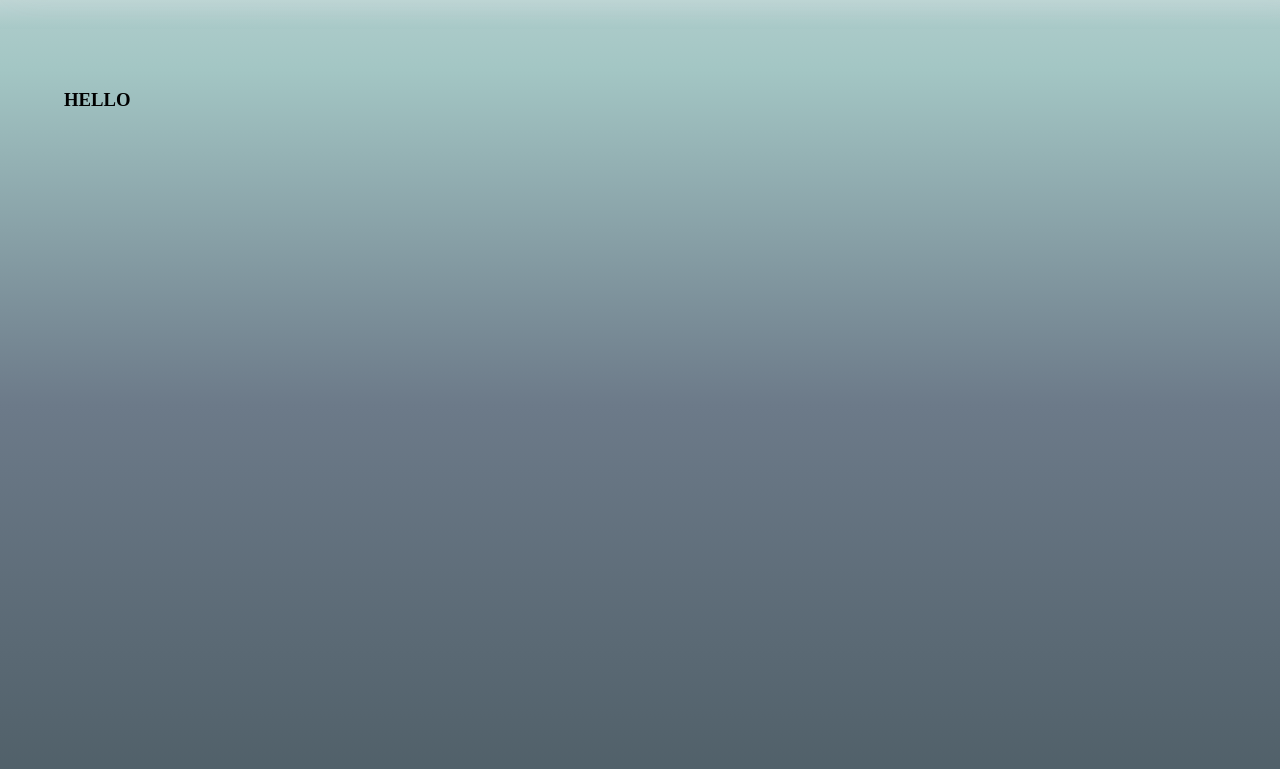
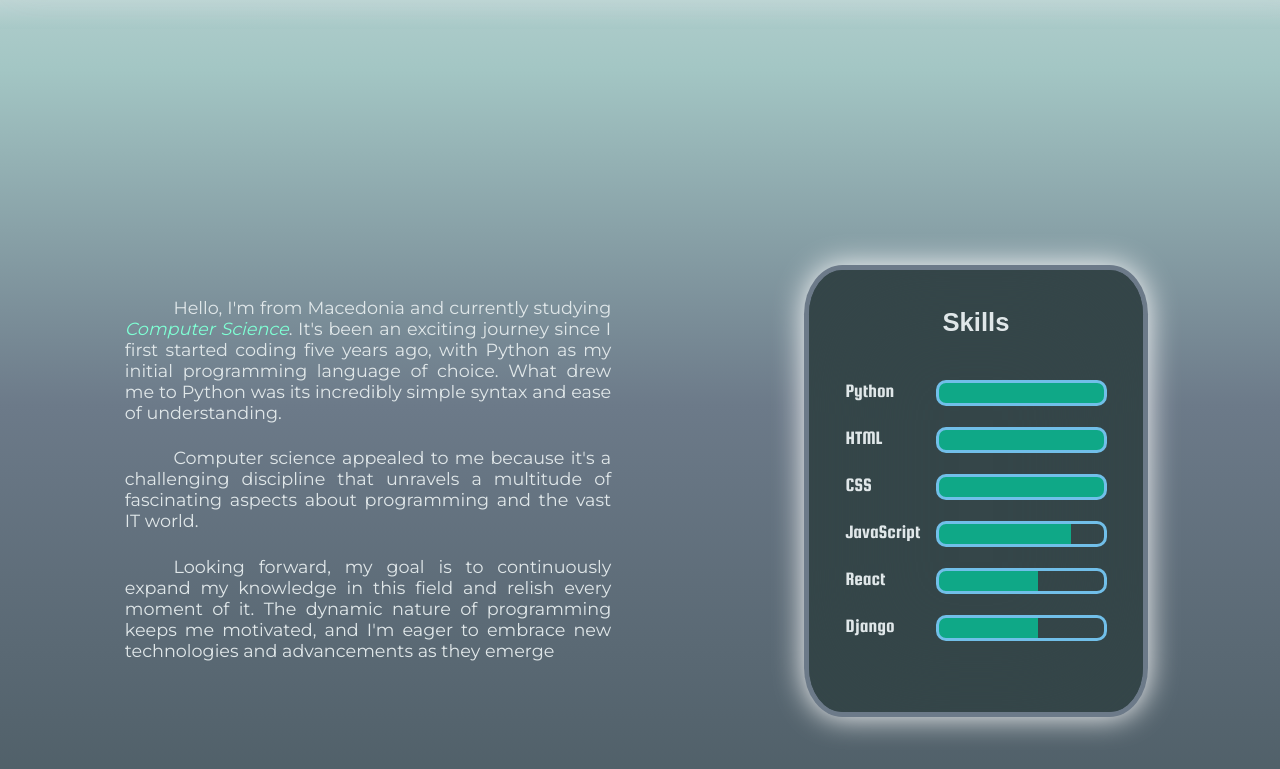
Before and after one commit to AntonioNDev/myPortfolio, a plain HTML site: page index.html in a window 1280 px wide. Shown: the part 771-1540 px from the top of the page. Drawn offline with nearby package versions, Linux system fonts and the light colour scheme; a web font is replaced by a local one.

Commit message:
about me

```diff
--- a/index.html
+++ b/index.html
@@ -57,7 +57,31 @@
              </div>
            </section>
            <section class="about" id="about">
-              <h1>HELLO</h1>
+               <div id="leftSide">
+
+                  <p>Hello, I'm from Macedonia and currently studying <i>Computer Science</i>.
+                     It's been an exciting journey since I first started coding five years ago, with Python as my initial programming language of choice.
+                     What drew me to Python was its incredibly simple syntax and ease of understanding.</p>
+
+                  <p>Computer science appealed to me because it's a challenging discipline that unravels a multitude of fascinating aspects about programming and the vast IT world. </p>
+
+                  <p>Looking forward, my goal is to continuously expand my knowledge in this field and relish every moment of it.
+                     The dynamic nature of programming keeps me motivated, and I'm eager to embrace new technologies and advancements as they emerge</p>
+
+               </div>
+               <div id="rightSide">
+                  <div id="card">
+                     <h3 id="skillsTitle">Skills</h3>
+                     <ul>
+                        <li id="lang1">Python</li>
+                        <li id="lang2">HTML</li>
+                        <li id="lang3">CSS</li>
+                        <li id="lang4">JavaScript</li>
+                        <li id="lang5">React</li>
+                        <li id="lang6">Django</li>
+                     </ul>
+                  </div>
+               </div>
            </section>
            <section class="projects" id="projects">
               <h1>ALI HOCE U MERCEDESA</h1>
--- a/scripts/script.js
+++ b/scripts/script.js
@@ -6,8 +6,10 @@ document.addEventListener('DOMContentLoaded', () => {
    const current = document.getElementById('current');
    const title = document.getElementById('title');
    const elementsLight = document.querySelectorAll('.light');
+   const card = document.getElementById("card");
+   const textElements = card.querySelectorAll("li");
 
-   menuBars.onclick = () => {
+   menuBars.onclick = () => { /* Menu bars animation */
      if (menuBars.classList.contains('fa-bars')) {
        menuBars.classList.remove('fa-bars');
        menuBars.classList.add('fa-bars-staggered');
@@ -25,7 +27,7 @@ document.addEventListener('DOMContentLoaded', () => {
      }
    };
 
-   envelope.onclick = (event) => {
+   envelope.onclick = (event) => { /* Envelope animation */
      if (envelope.classList.contains('fa-envelope')) {
        envelope.classList.remove('fa-envelope');
        envelope.classList.add('fa-envelope-open');
@@ -39,7 +41,7 @@ document.addEventListener('DOMContentLoaded', () => {
      }
    };
 
-   document.addEventListener('click', function (event) {
+   document.addEventListener('click', function (event) { /* Envelope frame animation */
      if (!contactFrame.contains(event.target) && !envelope.contains(event.target)) {
        contactFrame.style.display = 'none';
        envelope.classList.remove('fa-envelope-open');
@@ -47,12 +49,12 @@ document.addEventListener('DOMContentLoaded', () => {
      }
    });
 
-   document.addEventListener('scroll', () => {
+   document.addEventListener('scroll', () => { /* Scroll events */
       const aboutSection = document.getElementById('about');
       const projectsSection = document.getElementById('projects');
       const aboutSectionTop = aboutSection.offsetTop;
       const projectsSectionTop = projectsSection.offsetTop;
-     const scrollPosition = window.pageYOffset;
+      const scrollPosition = window.scrollY;
 
       if (scrollPosition <= aboutSectionTop / 2) {
         current.innerHTML = 'Home';
@@ -73,4 +75,41 @@ document.addEventListener('DOMContentLoaded', () => {
         });
       }
     });
+
+  card.addEventListener("mousemove", handleMouseMove); /* Skills card animation */
+  card.addEventListener("mouseleave", handleMouseLeave);
+
+  function handleMouseMove(event) {
+    const cardRect = card.getBoundingClientRect();
+    const cardCenterX = cardRect.left + cardRect.width / 2;
+    const cardCenterY = cardRect.top + cardRect.height / 2;
+
+    const mouseX = event.clientX;
+    const mouseY = event.clientY;
+
+    const rotateX = (mouseY - cardCenterY) / 10;
+    const rotateY = (mouseX - cardCenterX) / 10;
+
+    card.style.transform = `perspective(1000px) rotateX(${-rotateX}deg) rotateY(${-rotateY}deg)`;
+
+    textElements.forEach((text) => {
+      const textRect = text.getBoundingClientRect();
+      const textCenterX = textRect.left + textRect.width / 2;
+      const textCenterY = textRect.top + textRect.height / 2;
+
+      const dx = Math.abs(mouseX - textCenterX);
+      const dy = Math.abs(mouseY - textCenterY);
+
+      const scale = 1 + (dx + dy) / 800;
+
+      text.style.transform = `scale(${scale})`;
     });
+  }
+
+  function handleMouseLeave() {
+  card.style.transform = "none";
+  textElements.forEach((text) => {
+    text.style.transform = "none";
+  });
+  }
+});
--- a/styles/style.css
+++ b/styles/style.css
@@ -38,6 +38,7 @@ html::-webkit-scrollbar { width: 0 !important } /* hides the scrollbar */
    margin: 0px;
    /* border: 0.5px solid crimson; */
 }
+
 
 .wrapper {
    display: flex;
@@ -288,7 +289,100 @@ html::-webkit-scrollbar { width: 0 !important } /* hides the scrollbar */
 .about {
    width: 100%;
    height: 120vh;
+   display: flex;
 }
+
+.about #leftSide, #rightSide {
+   width: 50%;
+   display: flex;
+   justify-content: center;
+   align-items: center;
+   flex-direction: column;
+}
+
+.about #leftSide p {
+   flex-wrap: wrap;
+   margin: 0% 10% 4% 10%;
+   font-family: var(--nav-);
+   color: #E0E7E9;
+   font-size: 1.1em;
+   text-indent: 10%;
+   text-align: justify;
+}
+
+.about #leftSide p i{
+   color: aquamarine;
+}
+
+.about #rightSide #card{
+   display: flex;
+   flex-direction: column;
+   width: 55%;
+   justify-content: center;
+   align-items: center;
+   height: 55%;
+   background: #354649;
+   box-shadow: 0px 0px 0px 5px #6C7A89, inset 0px 0px 100px 30px #354649, 0px 0px 30px 5px white;
+   border-radius: 10%;
+}
+
+.about #rightSide #skillsTitle {
+   font-size: 1.6em;
+   color: #E0E7E9;
+   font-family: var(--paragraph-);
+}
+
+.about #rightSide #card ul {
+   margin-top: 5%;
+   margin-bottom: 10%;
+   list-style: none;
+   margin-right: 0%;
+   text-align: left;
+}
+
+.about #rightSide #card ul li {
+   margin-top: 10%;
+   font-size: 1.2em;
+   color: #E0E7E9;
+   font-family: var(--headers-);
+}
+
+.about #rightSide #card ul li::after {
+   content: "";
+   text-align: center;
+   padding: 15px 15px 5px 150px;
+   margin-left: 15px;
+   border: 3px solid #71bfe9;
+   background-color: #307c8b;
+   float: right;
+   border-radius: 10px;
+}
+
+.about #rightSide #card ul #lang1::after {
+   background: linear-gradient(to right, rgb(15, 168, 135) 100%, transparent 0%);
+}
+
+.about #rightSide #card ul #lang2::after {
+   background: linear-gradient(to right, rgb(15, 168, 135) 100%, transparent 0%);
+}
+
+.about #rightSide #card ul #lang3::after {
+   background: linear-gradient(to right, rgb(15, 168, 135) 100%, transparent 0%);
+}
+
+.about #rightSide #card ul #lang4::after {
+   background: linear-gradient(to right, rgb(15, 168, 135) 80%, transparent 0%);
+}
+
+.about #rightSide #card ul #lang5::after {
+   background: linear-gradient(to right, rgb(15, 168, 135) 60%, transparent 0%);
+}
+
+.about #rightSide #card ul #lang6::after {
+   background: linear-gradient(to right, rgb(15, 168, 135) 60%, transparent 0%);
+}
+
+
 
 .projects {
    width: 100%;
```
Also changed, not shown: images/heroSVG.svg (deleted), images/human.svg (deleted), images/logo.svg (deleted), images/logo2.svg (deleted), images/logo3.svg (deleted). Lines whose indentation alone changed are shown as unchanged.
